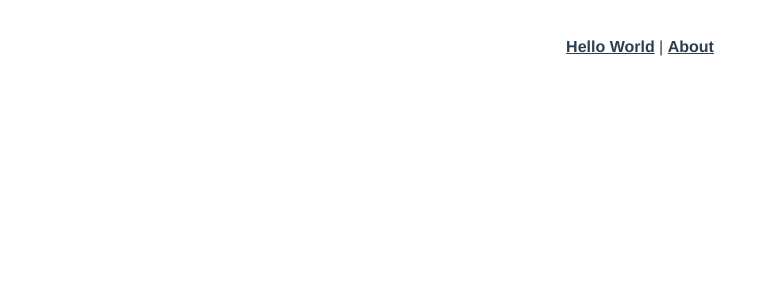
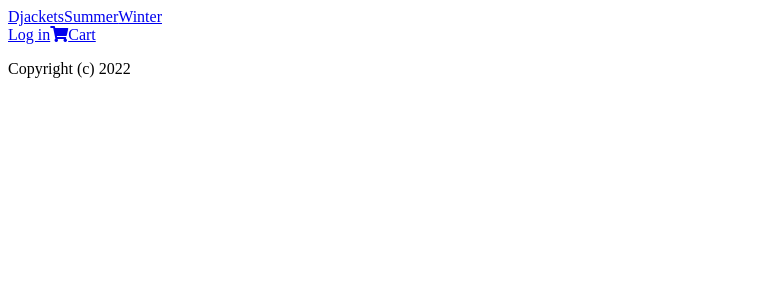
Before and after one commit to francosbenitez/djackets_client, a Vue app: page /cart in a window 1280 px wide. Before the commit this address had no page. Shown: the top 300 px of the page, without its empty margins (0-769 px from the left). Built offline with nearby package versions, Linux system fonts and the light colour scheme.

Commit message:
feat: add frontend base

```diff
--- a/package.json
+++ b/package.json
@@ -7,6 +7,7 @@
     "build": "vue-cli-service build"
   },
   "dependencies": {
+    "axios": "^0.24.0",
     "core-js": "^3.6.5",
     "vue": "^3.0.0",
     "vue-router": "^4.0.0-0",
--- a/public/index.html
+++ b/public/index.html
@@ -6,6 +6,7 @@
     <meta name="viewport" content="width=device-width,initial-scale=1.0">
     <link rel="icon" href="<%= BASE_URL %>favicon.ico">
     <title><%= htmlWebpackPlugin.options.title %></title>
+    <link rel="stylesheet" href="https://cdnjs.cloudflare.com/ajax/libs/font-awesome/5.15.2/css/all.min.css">
   </head>
   <body>
     <noscript>
--- a/src/App.vue
+++ b/src/App.vue
@@ -1,30 +1,28 @@
 <template>
-  <div id="nav">
-    <router-link to="/">Hello World</router-link> |
-    <router-link to="/about">About</router-link>
+  <div id="wrapper">
+
+    <router-link to="/">Djackets</router-link>
+    <router-link to="/summer">Summer</router-link>
+    <router-link to="/winter">Winter</router-link>
+
+    <div class="buttons">
+      <router-link to="/log-in">Log in</router-link>
+      <router-link to="/cart">
+        <span class="icon"><i class="fas fa-shopping-cart"></i></span>
+        <span>Cart</span>
+      </router-link>
+    </div>
+
+    <section class="section">
+      <router-view />
+    </section>
+
+    <footer class="footer">
+      <p class="">Copyright (c) 2022</p>
+    </footer>
+
   </div>
-  <router-view/>
 </template>
 
 <style lang="scss">
-#app {
-  font-family: Avenir, Helvetica, Arial, sans-serif;
-  -webkit-font-smoothing: antialiased;
-  -moz-osx-font-smoothing: grayscale;
-  text-align: center;
-  color: #2c3e50;
-}
-
-#nav {
-  padding: 30px;
-
-  a {
-    font-weight: bold;
-    color: #2c3e50;
-
-    &.router-link-exact-active {
-      color: #42b983;
-    }
-  }
-}
 </style>
--- a/src/views/Home.vue
+++ b/src/views/Home.vue
@@ -1,18 +1,14 @@
 <template>
   <div class="home">
-    <img alt="Vue logo" src="../assets/logo.png">
-    <HelloWorld msg="Welcome to Your Vue.js App"/>
+    Home
   </div>
 </template>
 
 <script>
-// @ is an alias to /src
-import HelloWorld from '@/components/HelloWorld.vue'
 
 export default {
   name: 'Home',
   components: {
-    HelloWorld
   }
 }
 </script>
```
Also changed, not shown: 1 other file (tests, documents, lock files or other folders).
